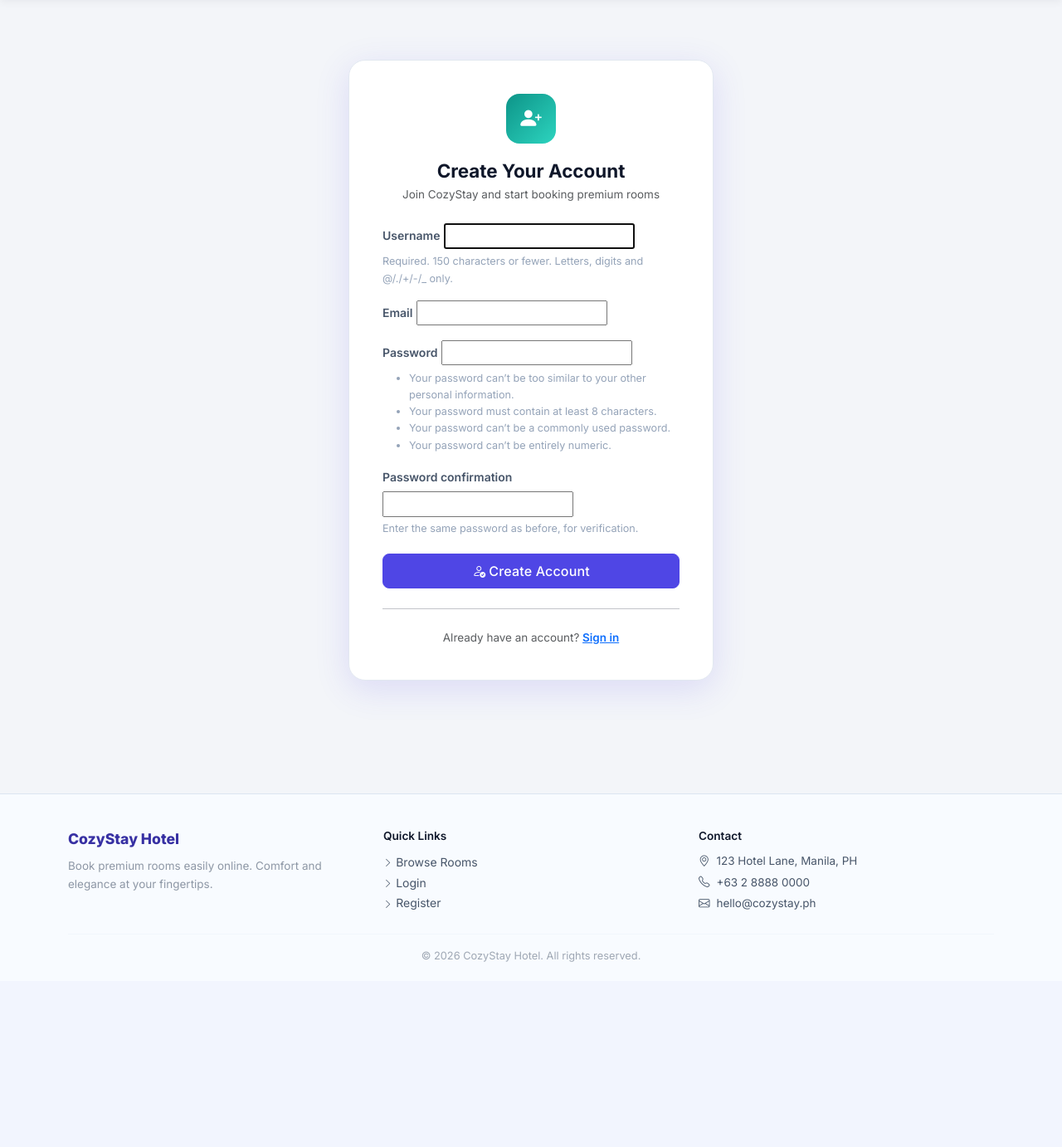
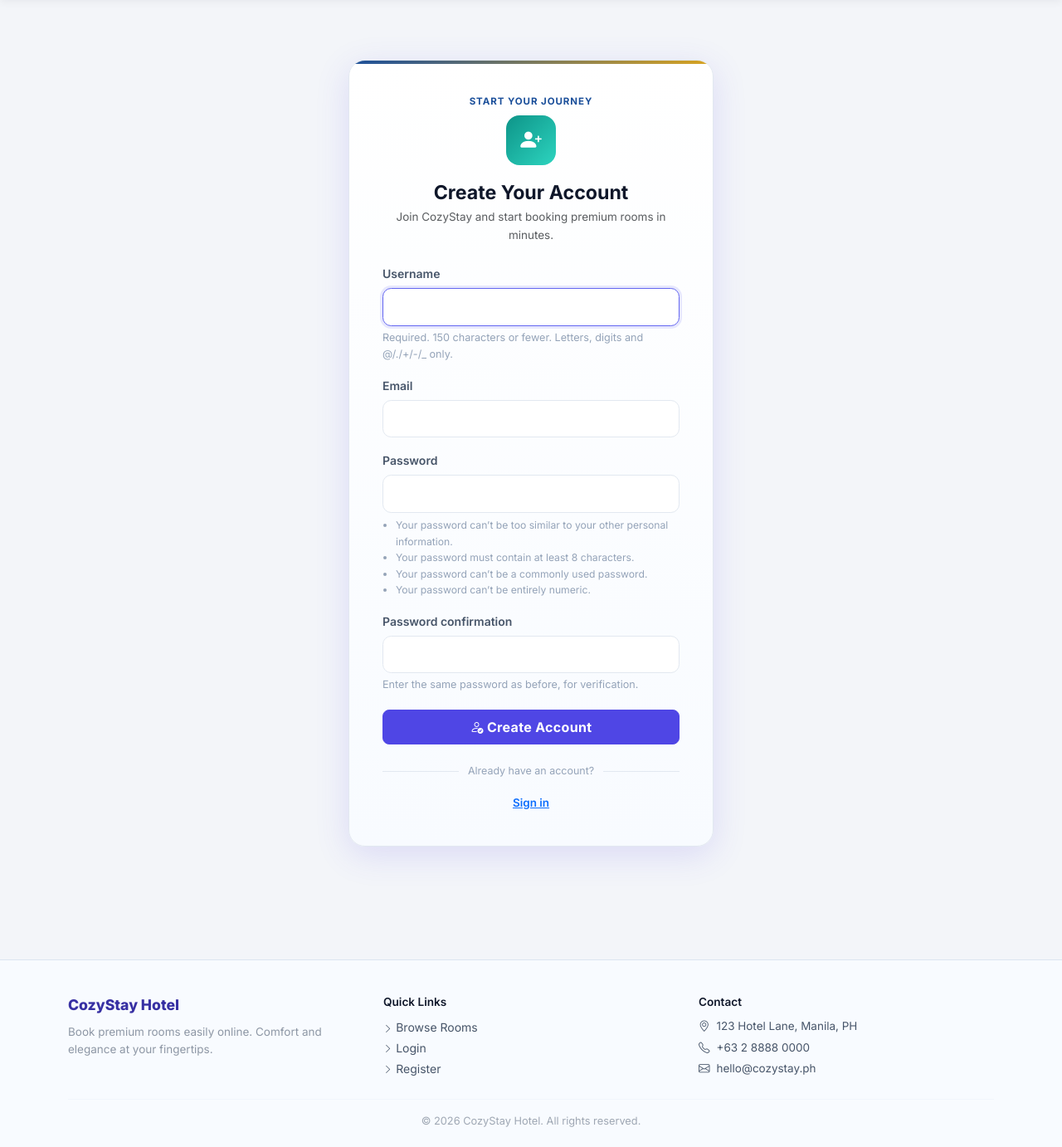
Before and after one commit to AldrianLoberiano/hotel_reservation, a Django app: page /register/ in a window 1280 px wide. Shown: the part 71-1453 px from the top of the page at 83% size. Before the commit the page ends 1230 px from the top, so only its background shows below. Run offline with Django 5.2, Linux system fonts and the light colour scheme.

Commit message:
Update register.html

```diff
--- a/hotel_reservation/templates/registration/register.html
+++ b/hotel_reservation/templates/registration/register.html
@@ -3,15 +3,17 @@
 {% block title %}Create Account | CozyStay{% endblock %}
 
 {% block content %}
-<div class="auth-card">
+<section class="auth-shell">
+<div class="auth-card auth-card-enhanced">
+    <p class="auth-eyebrow mb-2">Start Your Journey</p>
     <div class="auth-icon" style="background:linear-gradient(135deg,#0d9488,#2dd4bf);"><i class="bi bi-person-plus-fill"></i></div>
-    <h2 class="text-center fw-bold mb-1" style="font-size:1.4rem;">Create Your Account</h2>
-    <p class="text-center text-muted small mb-4">Join CozyStay and start booking premium rooms</p>
+    <h2 class="text-center fw-bold mb-1" style="font-size:1.45rem;">Create Your Account</h2>
+    <p class="text-center text-muted small mb-4">Join CozyStay and start booking premium rooms in minutes.</p>
 
-    <form method="post">
+    <form method="post" class="auth-form" novalidate>
         {% csrf_token %}
         {% for field in form %}
-        <div class="mb-3">
+        <div class="mb-3 auth-field">
             <label class="form-label" for="{{ field.id_for_label }}">{{ field.label }}</label>
             {{ field }}
             {% if field.help_text %}
@@ -24,14 +26,15 @@
             {% endif %}
         </div>
         {% endfor %}
-        <button class="btn btn-primary w-100 py-2 mt-1" type="submit">
+        <button class="btn btn-primary w-100 py-2 mt-1 auth-submit" type="submit">
             <i class="bi bi-person-check me-1"></i>Create Account
         </button>
     </form>
-    <hr class="my-4">
+
+    <div class="auth-divider"><span>Already have an account?</span></div>
     <p class="text-center text-muted small mb-0">
-        Already have an account?
         <a href="{% url 'login' %}" class="fw-semibold text-brand">Sign in</a>
     </p>
 </div>
+</section>
 {% endblock %}
```
